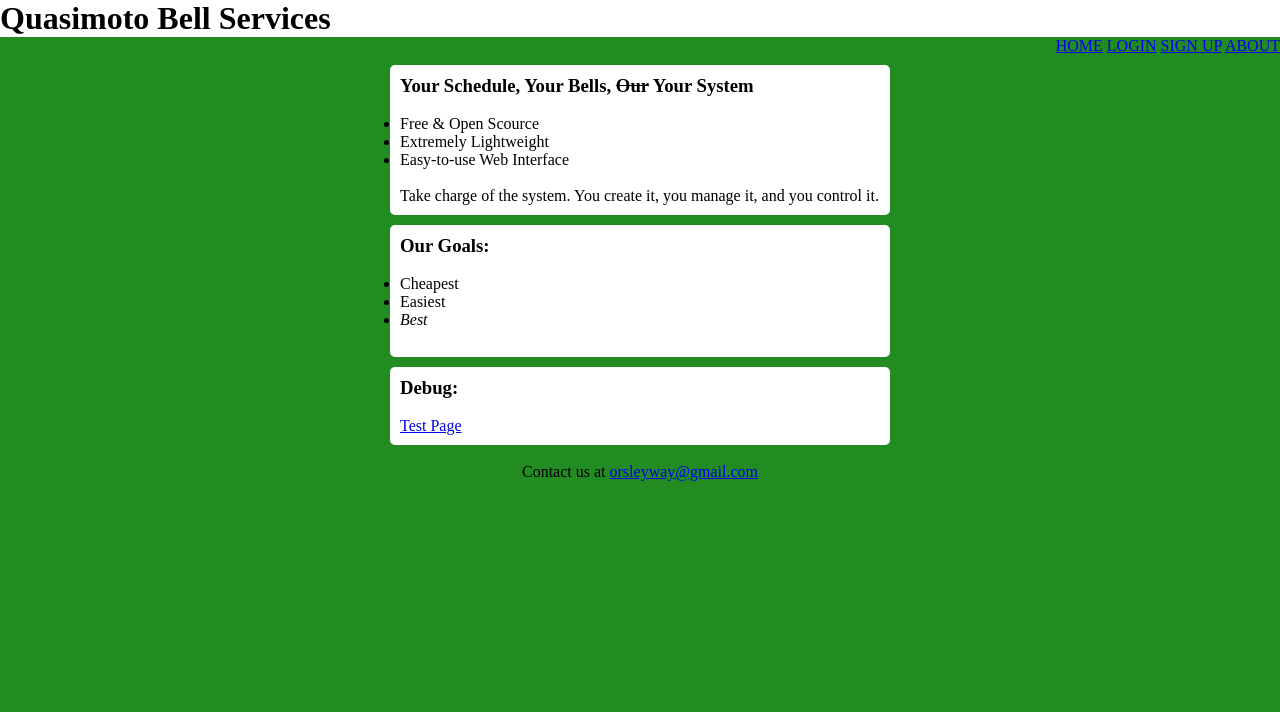
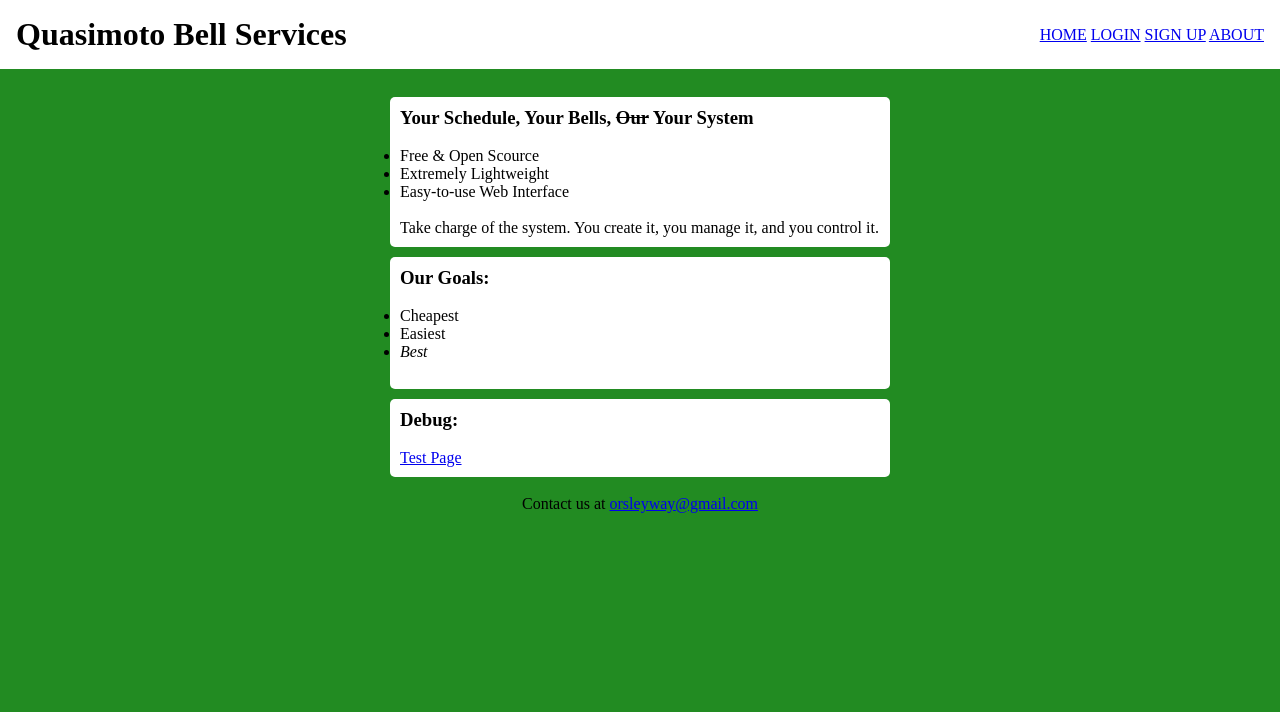
Before and after one commit to samuelMods0/bell_scheduler, a Django app: page / in a window 1280 px wide. Shown: the top 712 px of the page. After the commit the page ends 513 px from the top, so only its background shows below. Run offline with Django 5.2, Linux system fonts and the light colour scheme.

Commit message:
working on Docker and making progress on css styling

```diff
--- a/quasimoto/main/static/style.css
+++ b/quasimoto/main/static/style.css
@@ -5,21 +5,21 @@
 
 body {
   background-color: forestgreen;
-  height: 1000vh;
 }
 body samp {
   background-color: rgb(238, 238, 238);
   border-radius: 2px;
 }
 body header {
-  overflow: visible;
+  overflow-x: visible;
   background-color: white;
   position: sticky;
   top: 0;
   z-index: 100;
-}
-body header nav {
-  float: right;
+  display: flex;
+  justify-content: space-between;
+  align-items: center;
+  padding: 1rem;
 }
 body .contentbox {
   max-width: 60ch;
--- a/quasimoto/main/static/style.scss
+++ b/quasimoto/main/static/style.scss
@@ -11,15 +11,15 @@ body {
     }
 
     header {
-        overflow: visible;
+        overflow-x: visible;
         background-color: white;
         position: sticky;
         top: 0;
         z-index: 100;
-
-        nav {
-            float: right;
-        }
+        display: flex;
+        justify-content: space-between;
+        align-items: center;
+        padding: 1rem;
     }
 
     .contentbox {
```
Also changed, not shown: quasimoto/requirements.txt (renamed from requirements.txt), 3 other files.
